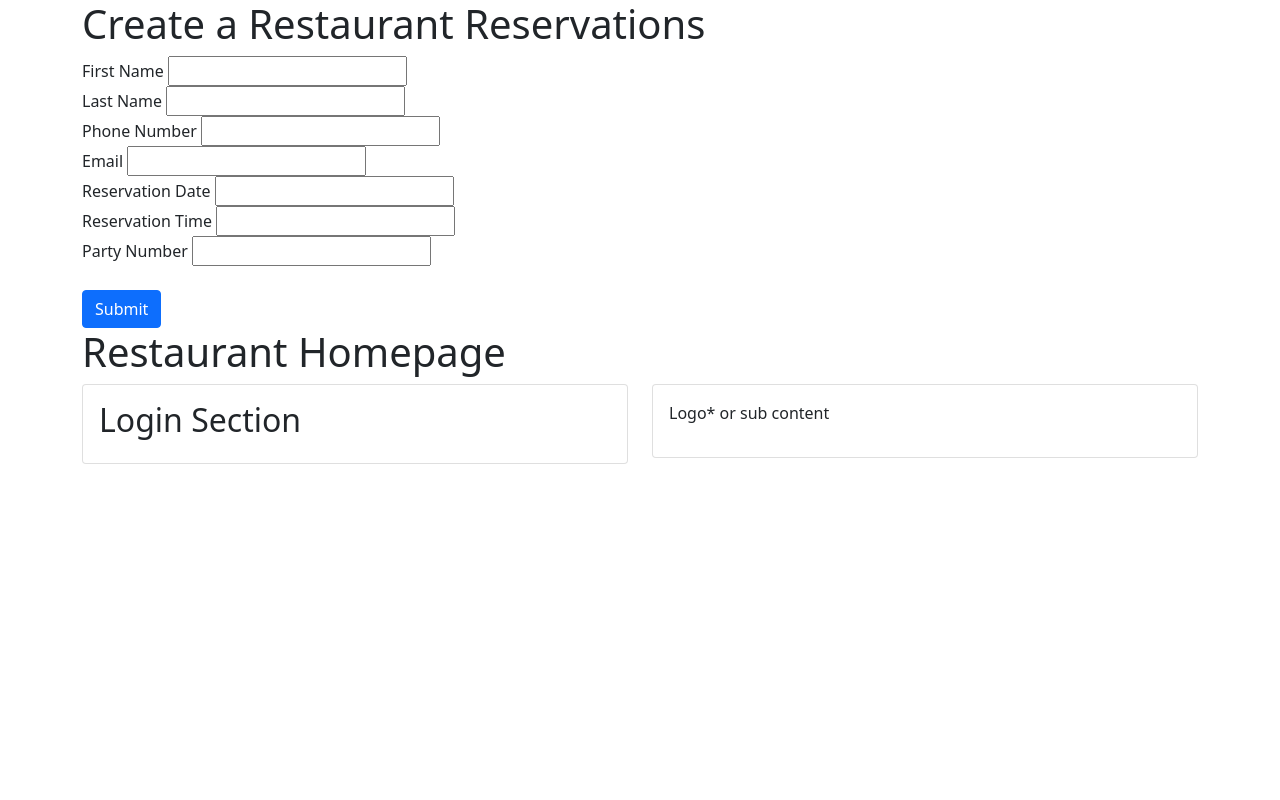
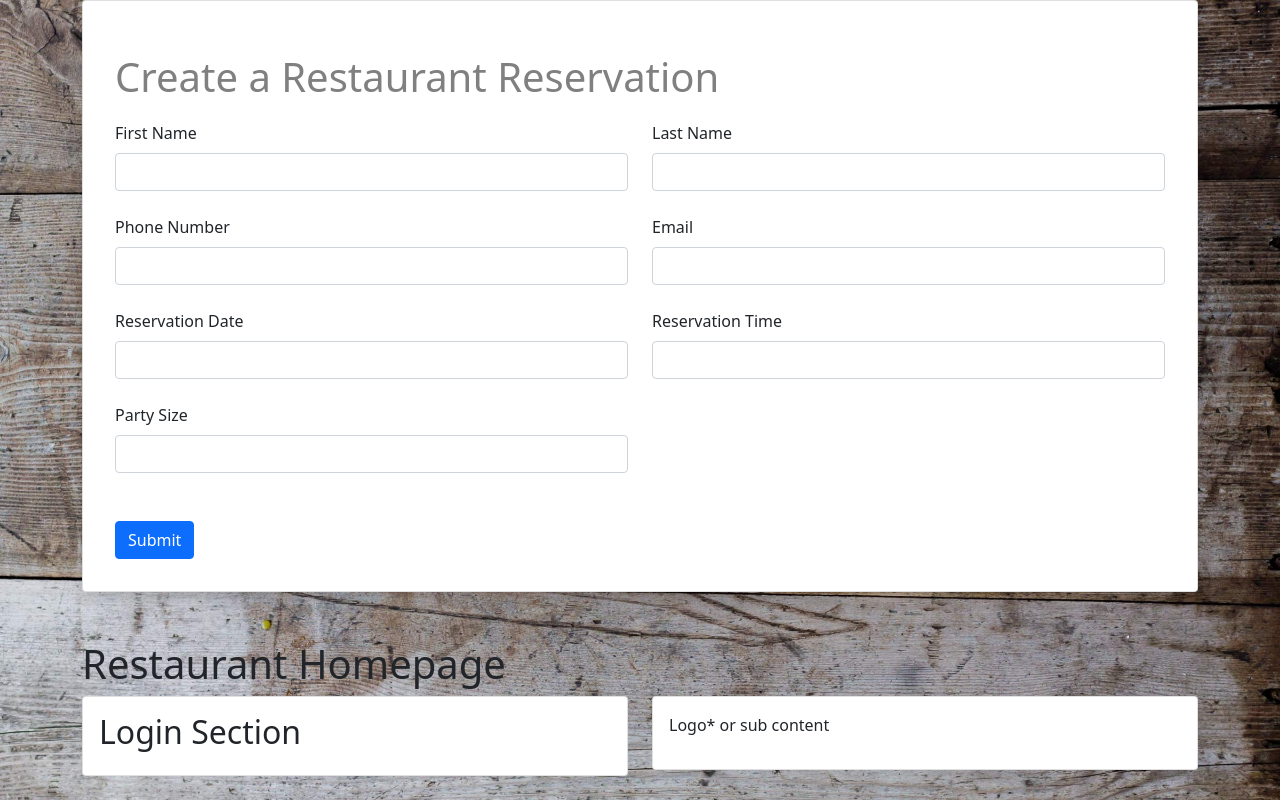
Before and after one commit to salvadorsalgado1/restaurant-350, a Flask app: page / in a window 1280 px wide. Run offline with Flask 2, Linux system fonts and the light colour scheme.

Commit message:
background and form update

```diff
--- a/static/css/main.css
+++ b/static/css/main.css
@@ -1,4 +1,17 @@
+html{
+    margin:0;
+}
 body{
     margin: 0;
     font-family: sans-serif;
+
+    background:url("../../assets/backgrounds/table.jpg") no-repeat center center fixed;
+    -webkit-background-size: cover;
+    -moz-background-size: cover;
+    -o-background-size: cover;
+    background-size: cover;
+ }
+.heading-h1-reservations{
+    color:gray;
+    margin: 20px 0 20px 0;
 }
--- a/templates/index.html
+++ b/templates/index.html
@@ -11,46 +11,78 @@
   <meta name="viewport" content="width=device-width, initial-scale=1.0">
   <meta http-equiv="X-UA-Compatible" content="ie=edge">
   <link rel="stylesheet" href="{{ url_for('static', filename = 'css/main.css')}}">
+  <link rel="stylesheet" href="../static/css/main.css">
   <link href="https://cdn.jsdelivr.net/npm/bootstrap@5.0.2/dist/css/bootstrap.min.css" rel="stylesheet" integrity="sha384-EVSTQN3/azprG1Anm3QDgpJLIm9Nao0Yz1ztcQTwFspd3yD65VohhpuuCOmLASjC" crossorigin="anonymous">
   <title>Document</title>
 </head>
 <body>
-  <div class ="reservation container">
-    <h1>Create a Restaurant Reservations</h1>
+  <div class="reservation container">
+    <div class="reservation-body">
+      <div class="card shadow p-3 mb-5 bg-body rounded">
+      <div class="card-body">
+        <h1 class="heading-h1-reservations">Create a Restaurant Reservation</h1>
         <form>
+      <div class="row mb-4">
+        <div class="col">
           <div>
-            <label>First Name</label>
-        <input>
+            <label class="form-label" for="firstName">First Name</label>
+            <input type="email" class="form-control" id="firstName" aria-describedby="emailHelp">
           </div>
+        </div>
+        <div class="col">
           <div>
-          <label>Last Name</label>
-        <input>
+            <label class="form-label">Last Name</label>
+            <input type="text" class="form-control" id="" aria-describedby="">
           </div>
+        </div>
+      </div>
+      <div class="row mb-4">
+        <div class="col">
           <div>
-          <label>Phone Number</label>
-        <input>
+            <label class="form-label">Phone Number</label>
+            <input type="text" class="form-control" id="" aria-describedby="">
           </div>
+        </div>
+        <div class="col">
           <div>
-          <label>Email</label>
-        <input>
+            <label class="form-label">Email</label>
+            <input type="text" class="form-control" id="" aria-describedby="">
           </div>
+        </div>
+      </div>
+      <div class="row mb-4">
+        <div class="col">
           <div>
-          <label>Reservation Date</label>
-        <input>
+            <label class="form-label">Reservation Date</label>
+            <input type="text" class="form-control" id="" aria-describedby="">
           </div>
+        </div>
+        <div class="col">
           <div>
-          <label>Reservation Time</label>
-        <input>
+            <label class="form-label">Reservation Time</label>
+            <input type="text" class="form-control" id="" aria-describedby="">
           </div>
+        </div>
+      </div>
+      <div class="row mb-4">
+        <div class="col-6">
           <div>
-          <label>Party Number</label>
-        <input>
+            <label class="form-label">Party Size</label>
+            <input type="text" class="form-control" id="" aria-describedby="">
+          </div>
+        </div>
       </div>
       <button class="btn btn-primary mt-4">Submit</button>
     </form>
+      </div>
+    </div>
+    </div>
+
 
   </div>
-<script src="https://cdn.jsdelivr.net/npm/bootstrap@5.0.2/dist/js/bootstrap.bundle.min.js" integrity="sha384-MrcW6ZMFYlzcLA8Nl+NtUVF0sA7MsXsP1UyJoMp4YLEuNSfAP+JcXn/tWtIaxVXM" crossorigin="anonymous"></script>
+  <script src="https://cdn.jsdelivr.net/npm/bootstrap@5.0.2/dist/js/bootstrap.bundle.min.js"
+    integrity="sha384-MrcW6ZMFYlzcLA8Nl+NtUVF0sA7MsXsP1UyJoMp4YLEuNSfAP+JcXn/tWtIaxVXM"
+    crossorigin="anonymous"></script>
 
 </body>
 </html>
```
Also changed, not shown: assets/backgrounds/table.jpg (added). Lines whose indentation alone changed are shown as unchanged.
